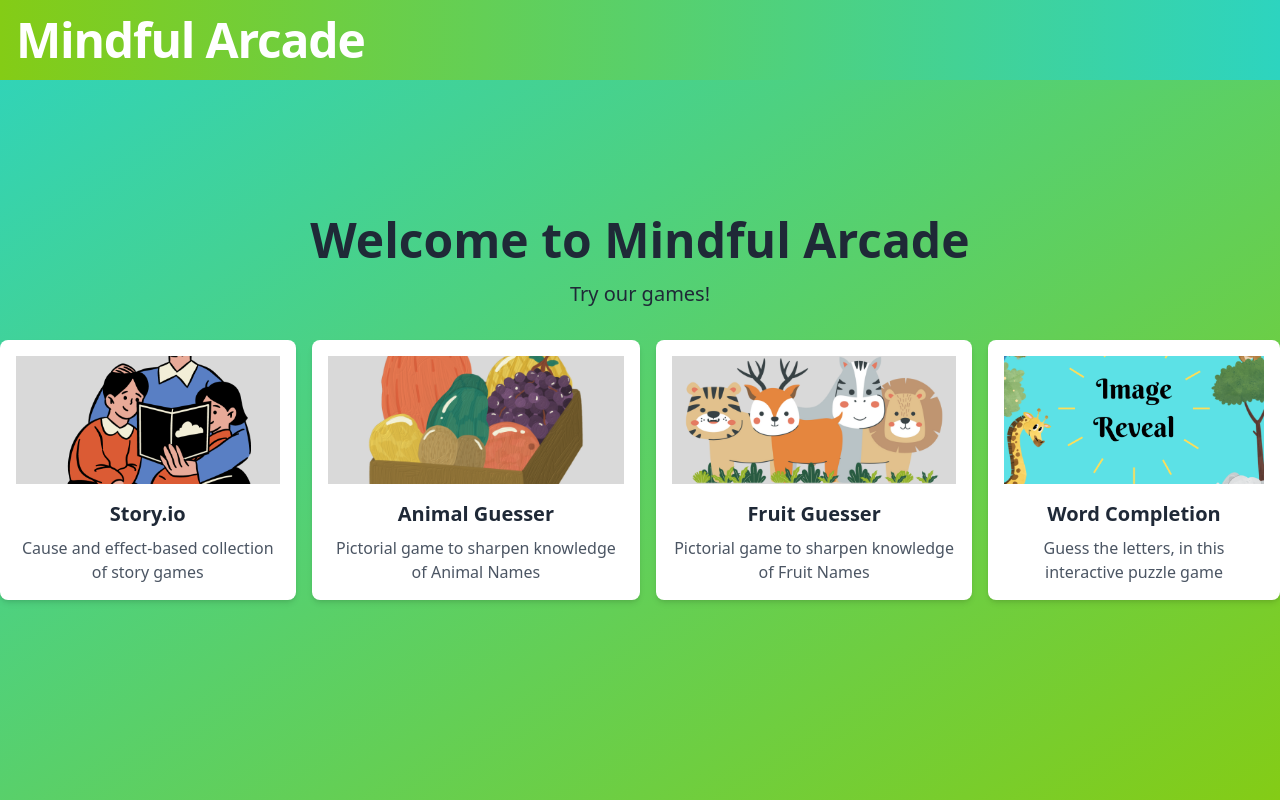
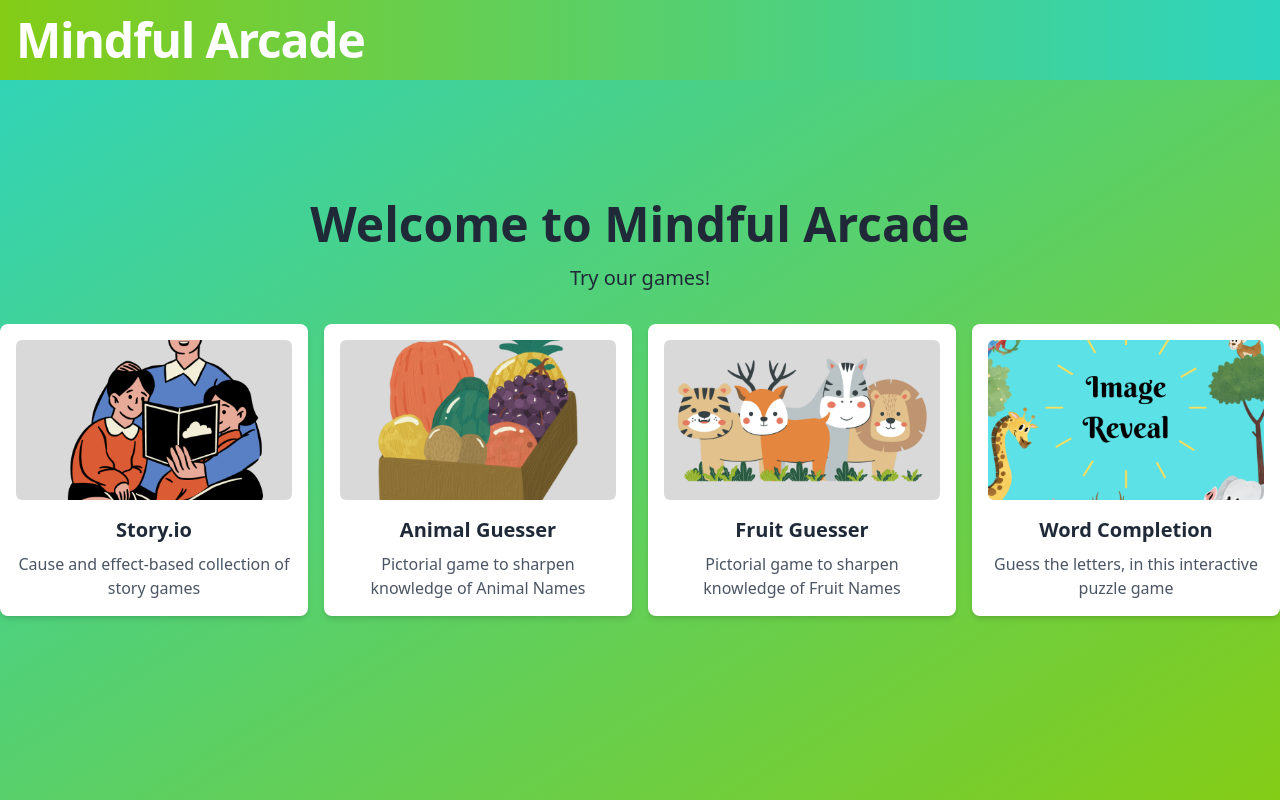
Before and after one commit to Abhinav-Chdhary/hack-o-holic-2.0, a React (Create React App) app: page / in a window 1280 px wide. Built offline with nearby package versions, Linux system fonts and the light colour scheme.

Commit message:
Update Card.js
- modifying image rendering

```diff
--- a/src/components/Card.js
+++ b/src/components/Card.js
@@ -3,8 +3,12 @@ import React from "react";
 export default function Card({ title, description, myurl, image }) {
   return (
     <a href={myurl}>
-      <div className="bg-white p-4 rounded-lg shadow-md mb-4">
-        <img className="w-full h-32 object-cover mb-4" src={image} alt="Card" />
+      <div className="bg-white p-4 rounded-lg shadow-md mb-4 max-w-xs mx-auto">
+        <img
+          className="w-full h-40 object-cover mb-4 rounded-md"
+          src={image}
+          alt="Card"
+        />
         <div className="text-xl font-bold mb-2">{title}</div>
         <div className="text-gray-600">{description}</div>
       </div>
```
